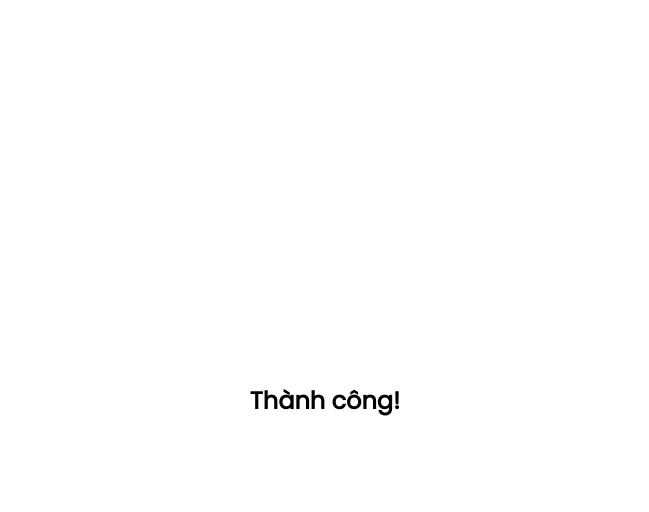
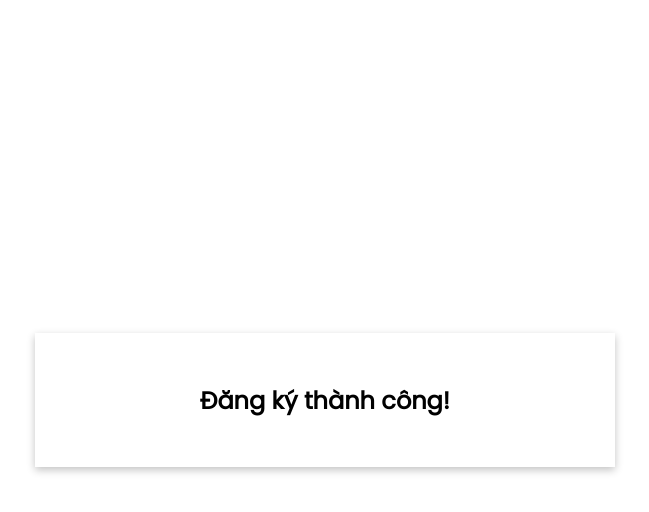
Before and after one commit to LuongQuiTuan/atbmtt, a React (Create React App) app: page /Register in a window 1280 px wide. Both pictures are taken after typing "name@example.com", "Sample123", "Sample123" into the empty fields and a click on the button "Đăng ký". Shown: the top 512 px of the page, without its empty margins (315-964 px from the left). Built offline with nearby package versions, Linux system fonts and the light colour scheme.

Commit message:
update(UI) register success

```diff
--- a/src/App.css
+++ b/src/App.css
@@ -18,6 +18,12 @@
   display: flex;
   flex-direction: column;
 
+}
+
+.rg-success{
+  box-shadow: rgba(0, 0, 0, 0.24) 0px 3px 8px;
+  width: 500px;
+  padding: 30px 40px;
 }
 
 
--- a/src/components/Register.jsx
+++ b/src/components/Register.jsx
@@ -28,27 +28,46 @@ const Register = () => {
 
   const handleSubmit = (e) => {
     e.preventDefault();
-    const v1 = EMAIL_REGEX.test(values.email);
-    const v2 = PWD_REGEX.test(values.password);
+
+    // Use the .trim() method to remove leading and trailing whitespace
+
+    const email = values.email.trim();
+
+    const password = values.password.trim();
+
+    const v1 = EMAIL_REGEX.test(email);
+
+    const v2 = PWD_REGEX.test(password);
 
     if (!v1 || !v2) {
-      alert("Vui lòng nhập lại");
+      alert(
+        "Vui lòng nhập lại, mật khẩu phải gồm 6 kí tự trở lên và phải gồm 1 kí tự số"
+      );
+
       return;
     }
-    console.log(
-      values.email + " " + values.password + " " + values.matchPassword
-    );
+
+    // Check if passwords match
+
+    if (password !== values.matchPassword) {
+      alert("Mật khẩu không trùng khớp");
+
+      return;
+    }
+
+    console.log(email, password, values.matchPassword);
+
     setSuccess(true);
   };
   return (
     <>
       {success ? (
-        <section>
-          <h1>Thành công!</h1>
+        <section className="rg-success">
+          <h1>Đăng ký thành công!</h1>
         </section>
       ) : (
         <div className="auth-form-container">
-          <h1>Đăng ký</h1>
+          <h1> thành công</h1>
 
           <form className="register-form" onSubmit={handleSubmit}>
             <label htmlFor="email">Email:</label>
```
